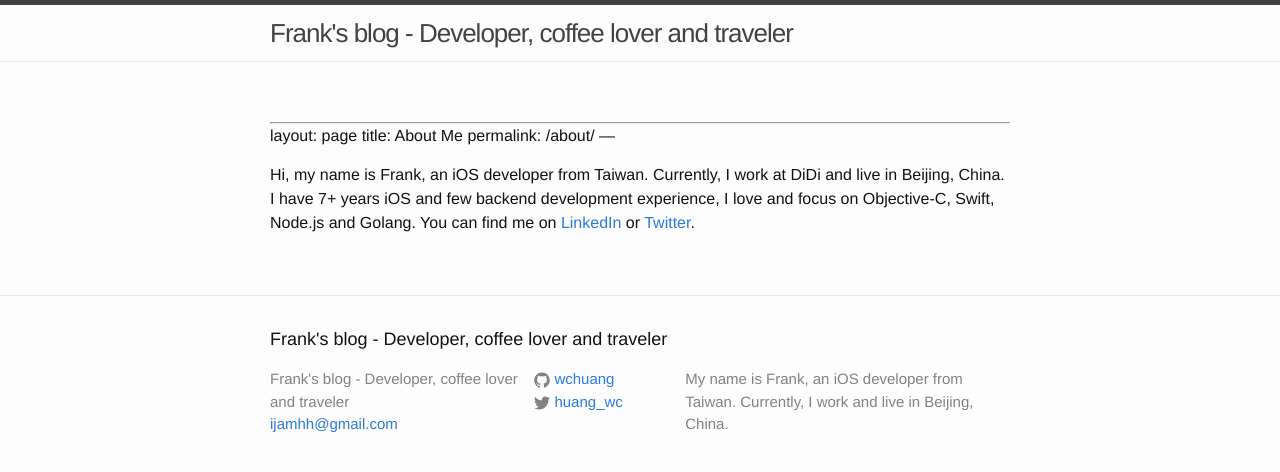
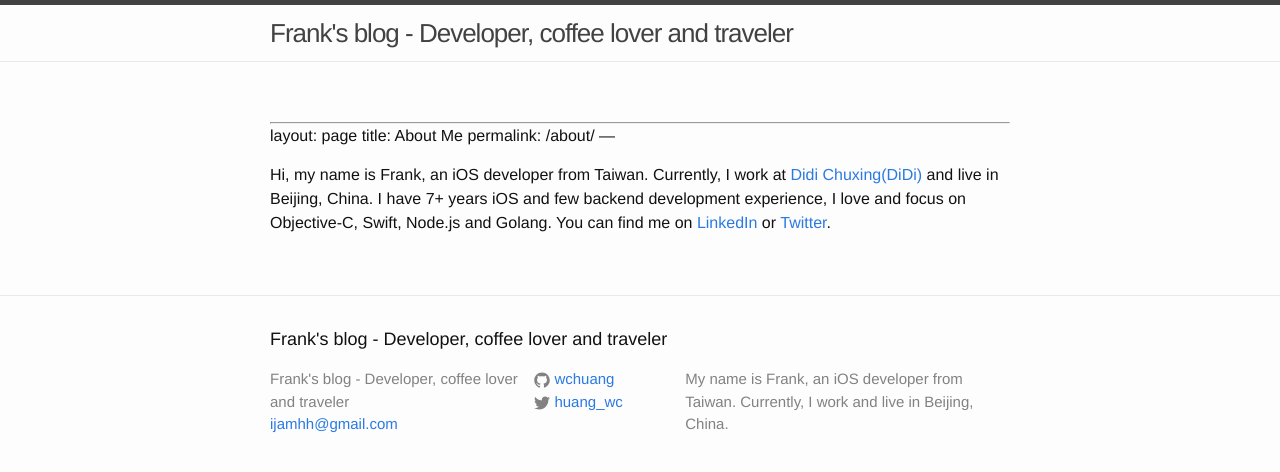
Before and after one commit to wchuang/wchuang.github.io, a Jekyll site: the page built from about.md, in a window 1280 px wide. Shown: the top 472 px of the page. Built offline with Jekyll 4.4.1, drawn with Linux system fonts in a browser that asks for light colours; our own code applies the rules of GitHub Pages for plain Markdown files.

Commit message:
Change about me

```diff
--- a/about.md
+++ b/about.md
@@ -6,7 +6,7 @@ permalink: /about/
 ---
 
 Hi, my name is Frank, an iOS developer from Taiwan.
-Currently, I work at DiDi and live in Beijing, China.
+Currently, I work at [Didi Chuxing(DiDi)](https://www.didiglobal.com) and live in Beijing, China.
 I have 7+ years iOS and few backend development experience,
 I love and focus on Objective-C, Swift, Node.js and Golang.
 You can find me on
```
